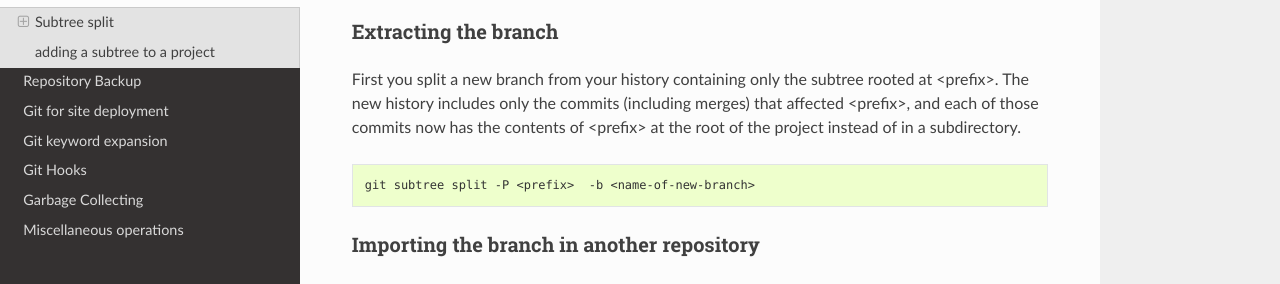
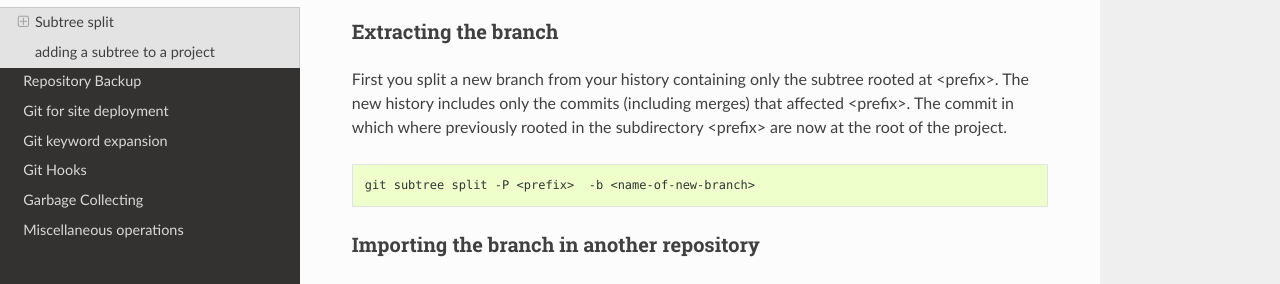
Before and after one commit to marczz/git-memo, a Sphinx documentation site: the page built from source/subtree.rst, in a window 1280 px wide and 900 px high. Shown: the part 366-650 px from the top of the window. Built offline with Sphinx 7.4.7 and the Read the Docs theme 2.0.0, drawn with Linux system fonts in a browser that asks for light colours; pages that are not in the unit, such as notebooks, are missing from menus.

Commit message:
subtree.rst: reworded a fuzzy sentence.

```diff
--- a/source/subtree.rst
+++ b/source/subtree.rst
@@ -19,9 +19,9 @@ Extracting the branch
 
 First you split a new branch from your history containing only the
 subtree rooted at <prefix>. The new history includes only the commits
-(including merges) that affected <prefix>, and each of those commits
-now has the contents of <prefix> at the root of the project instead of
-in a subdirectory.
+(including merges) that affected <prefix>.
+The commit in which where previously rooted in the subdirectory
+<prefix> are now  at the root of the project.
 ::
 
     git subtree split -P <prefix>  -b <name-of-new-branch>
```
